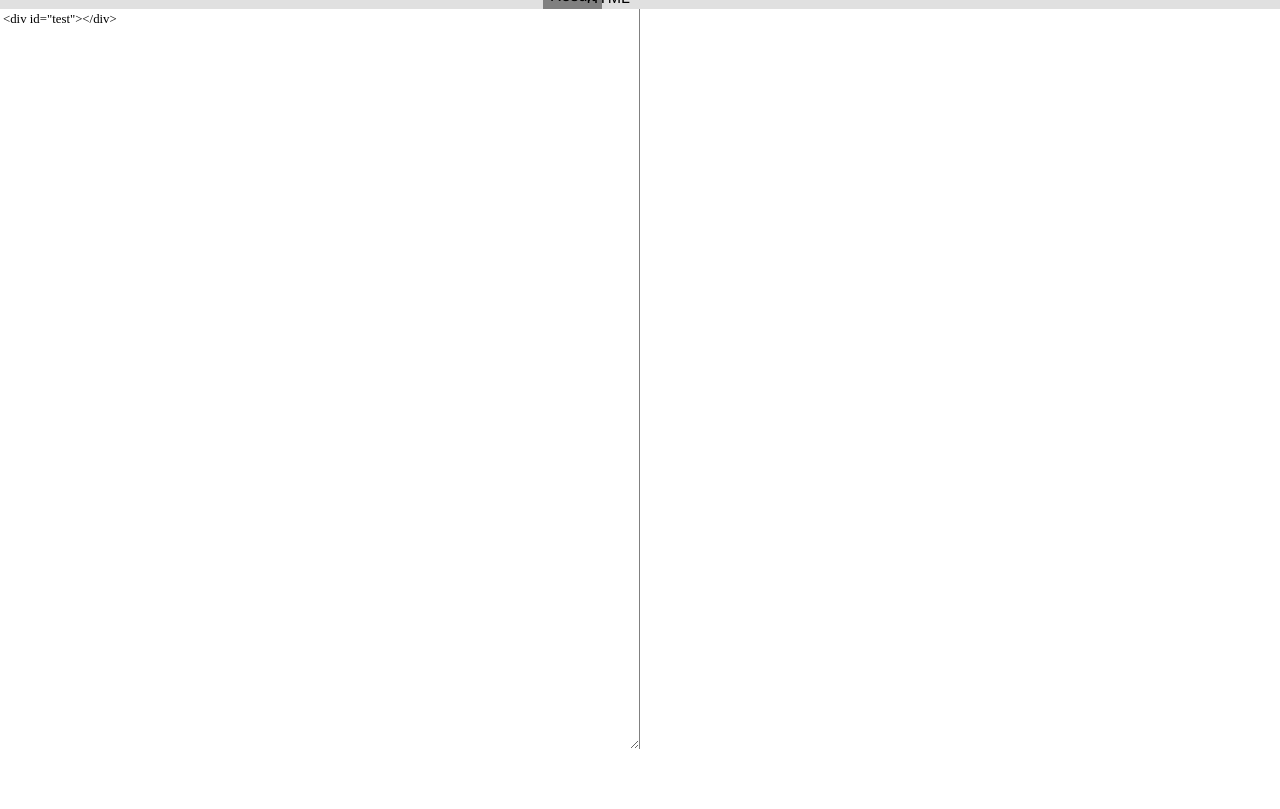
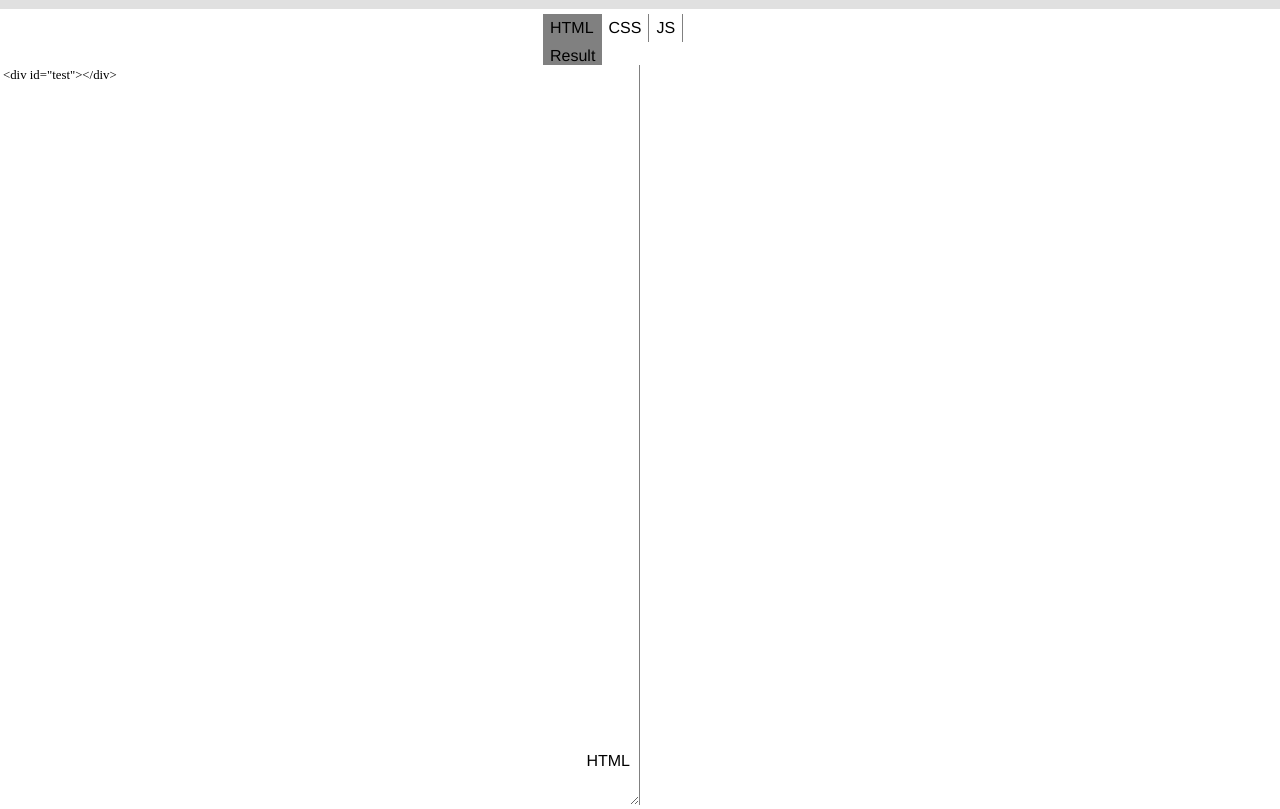
Before and after one commit to mnickey/Code_playground, a plain HTML site: page index.html in a window 1280 px wide. Shown: the part 51-860 px from the top of the page. Before the commit the page ends 804 px from the top, so only its background shows below. Drawn offline with nearby package versions, Linux system fonts and the light colour scheme.

Commit message:
moved .codeLabel to bottom or textarea boxes

```diff
--- a/index.html
+++ b/index.html
@@ -24,6 +24,15 @@
             <button id="runButton">Run</button>
         </div>
 
+        <!--<ul id="toggles">-->
+            <!--<li class="toggle selected">HTML</li>-->
+            <!--<li class="toggle">CSS</li>-->
+            <!--<li class="toggle">JS</li>-->
+            <!--<li class="toggle selected" style="border:none">Result</li>-->
+        <!--</ul>-->
+    </div>
+
+    <div id="buttons">
         <ul id="toggles">
             <li class="toggle selected">HTML</li>
             <li class="toggle">CSS</li>
--- a/styles.css
+++ b/styles.css
@@ -76,7 +76,7 @@ body {
 .codeLabel {
     position: absolute;
     right: 10px;
-    top: -20px;
+    bottom: 35px;
 }
 
 #CSSContainer, #JSContainer {
```
